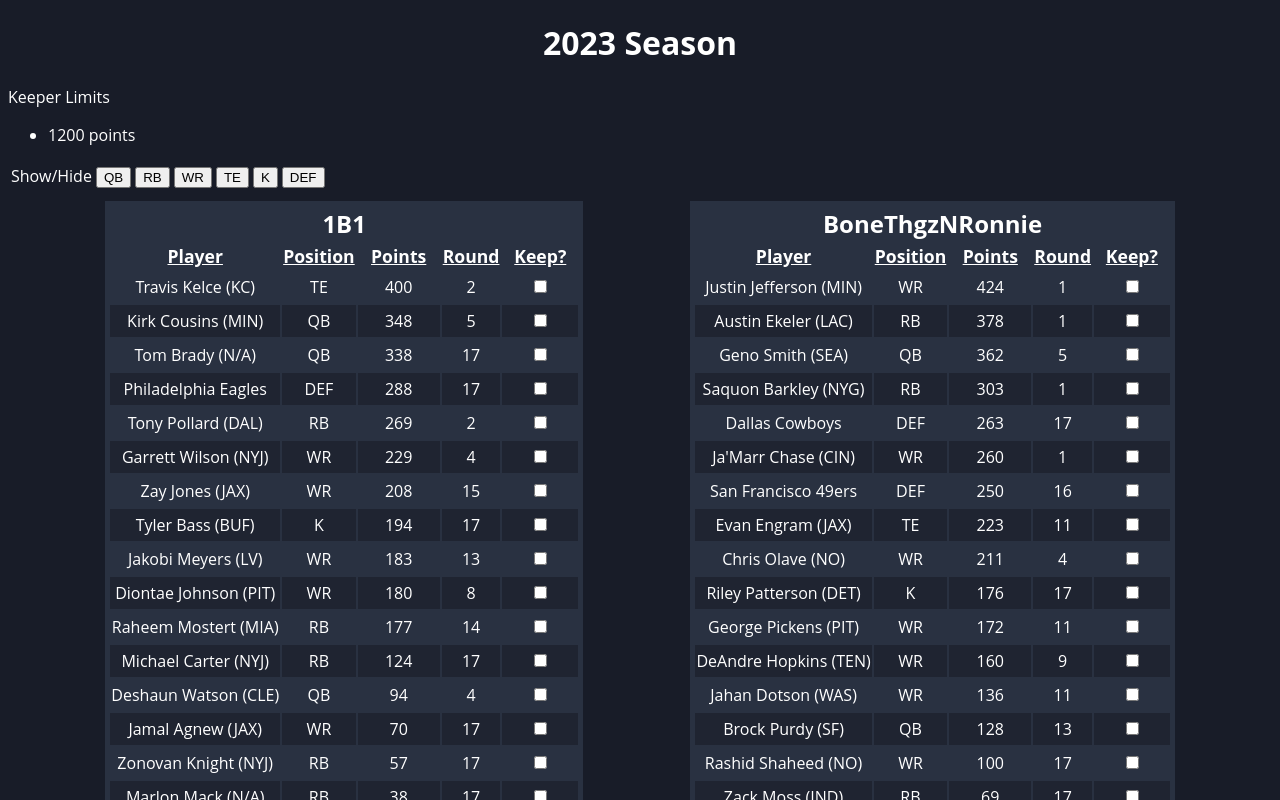
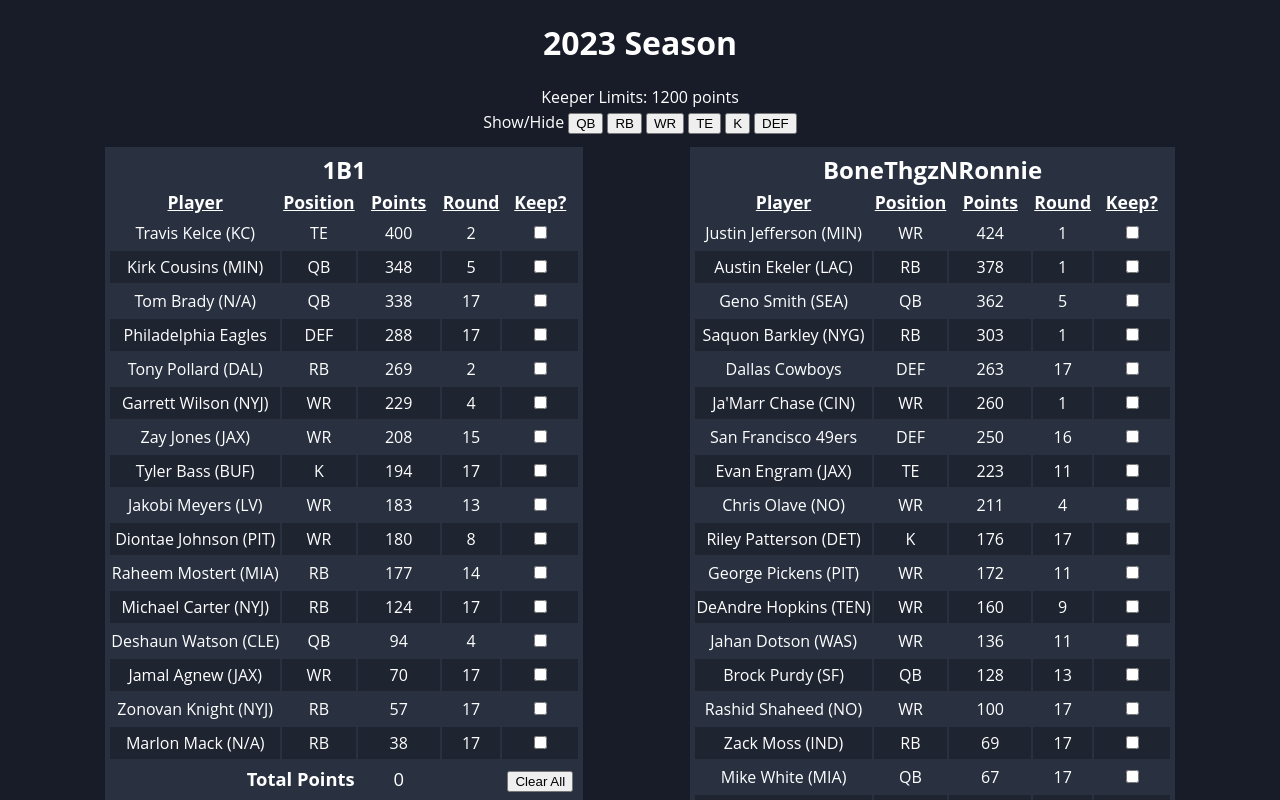
Before and after one commit to michaeljohnalbers/sleeper-helper, a React app in the folder website/: page / in a window 1280 px wide. Shown: the top 800 px of the page. Built offline with nearby package versions, Linux system fonts and the light colour scheme.

Commit message:
Fix styling for top box (centering items)

```diff
--- a/website/src/components/Team.tsx
+++ b/website/src/components/Team.tsx
@@ -2,7 +2,7 @@
 import {TeamData} from "../types/keeper_data";
 import {PlayerState, TeamState} from "../types/state";
 import PlayerRow from "./PlayerRow";
-import Text, {TextDiv} from "./Text";
+import Text from "./Text";
 
 import {VisibilityMap} from "../types/misc";
 
--- a/website/src/components/TopBox.tsx
+++ b/website/src/components/TopBox.tsx
@@ -1,5 +1,5 @@
 import React from "react";
-import Text, {TextDiv} from "./Text";
+import Text from "./Text";
 import {Cap} from "../types/keeper_data";
 import {VisibilityMap} from "../types/misc";
 
@@ -17,13 +17,9 @@
     return(
         <>
             <div>
-                <div className="season">
+                <div className="center-text">
                     <h1>{season}</h1>
-                </div>
-                <Text text="Keeper Limits" className="plain_text" />
-                <ul>
-                    <li><Text text={capPoints} className="plain_text" /></li>
-                </ul>
+                <Text text={"Keeper Limits: " + capPoints} className="plain_text" />
                 <table className="visibilityTable">
                     <tbody>
                     <tr>
@@ -32,6 +28,7 @@
                         </tr>
                     </tbody>
                 </table>
+                </div>
             </div>
         </>
     )
--- a/website/src/style/style.css
+++ b/website/src/style/style.css
@@ -7,7 +7,7 @@
   font-family: "Open Sans",Arial,Helvetica,sans-serif;
 }
 
-.season {
+.center-text {
   text-align: center;
 }
 
@@ -40,6 +40,7 @@
 
 .visibilityTable {
   table-layout: fixed;
+  margin: auto;
 }
 
 
@@ -145,7 +146,4 @@
   body {
     font-size: 80%;
   }
-  .invisible_on_mobile {
-    display: none;
-  }
 }
```
